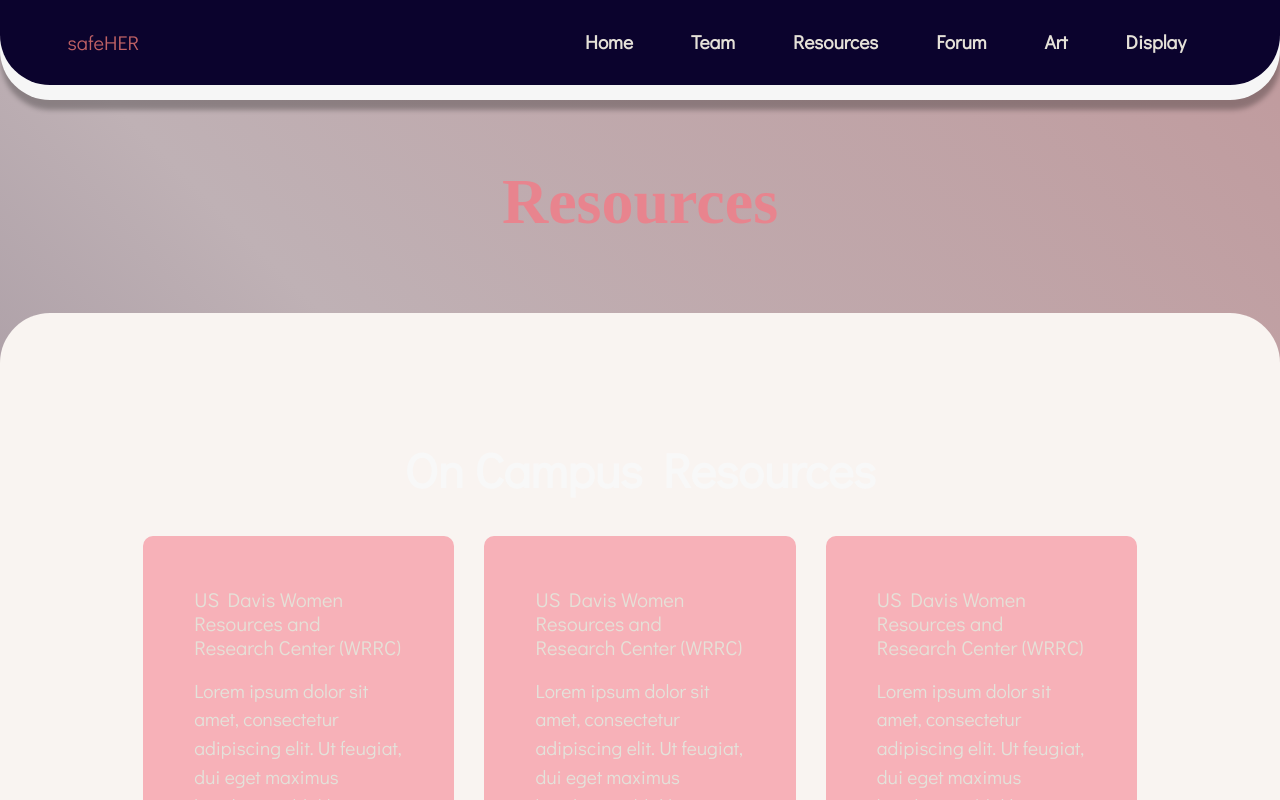
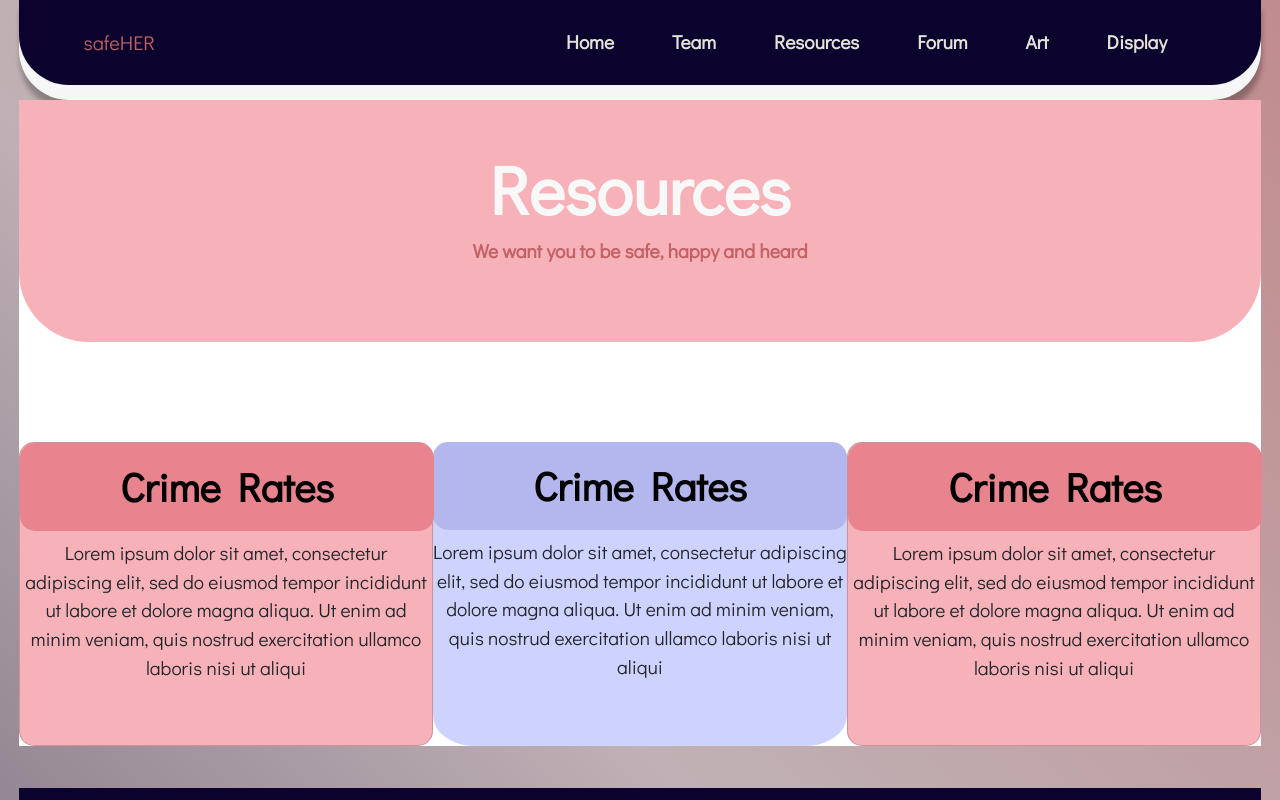
Before and after one commit to ArchitaSarin/safe-her1, a React (Create React App) app in the folder my-app/: page /resources in a window 1280 px wide. Shown: the top 800 px of the page. Built offline with nearby package versions, Linux system fonts and the light colour scheme.

Commit message:
Initial mock up of resources page

```diff
--- a/my-app/src/Components/resources.js
+++ b/my-app/src/Components/resources.js
@@ -4,69 +4,54 @@ import '../Styles/resources.css';
 
 export const Resources = () => {
     return (
-        <div className="index">
-            <h1 class="top-resource-heading">Resources</h1>
-            <div class="on-resources">
 
-                <h1>
-                    On Campus Resources
-                </h1>
+        <div id="main-page">
 
-                <div class="resource-container">
-                    <div class="resource-card">
-                        <h2>US Davis Women Resources and Research Center (WRRC)</h2>
+            <div id="header">
+                <h1 class="header-text">Resources</h1>
+                <p id="header-small-text">We want you to be safe, happy and heard</p>
+            </div>
+
+
+            <div id="card-section">
+
+                <div class="card">
+
+                        <h1 class="card-title">Crime Rates</h1>
+
+                    <div class="card-desc-">
                         <p>
-                            Lorem ipsum dolor sit amet, consectetur adipiscing elit. Ut feugiat, dui eget maximus hendrerit, nibh libero ultricies diam,
+                        Lorem ipsum dolor sit amet, consectetur adipiscing elit, sed do eiusmod tempor incididunt ut labore et dolore magna aliqua. Ut enim ad minim veniam, quis nostrud exercitation ullamco laboris nisi ut aliqui
                         </p>
                     </div>
+                </div>
 
-                    <div class="resource-card">
-                        <h2>US Davis Women Resources and Research Center (WRRC)</h2>
+
+                <div class="card-p">
+
+                        <h1 class="card-title-p">Crime Rates</h1>
+
+                    <div class="card-desc-p">
                         <p>
-                            Lorem ipsum dolor sit amet, consectetur adipiscing elit. Ut feugiat, dui eget maximus hendrerit, nibh libero ultricies diam,
+                        Lorem ipsum dolor sit amet, consectetur adipiscing elit, sed do eiusmod tempor incididunt ut labore et dolore magna aliqua. Ut enim ad minim veniam, quis nostrud exercitation ullamco laboris nisi ut aliqui
                         </p>
                     </div>
+                </div>
 
-                    <div class="resource-card">
-                        <h2>US Davis Women Resources and Research Center (WRRC)</h2>
+                <div class="card">
+
+                        <h1 class="card-title">Crime Rates</h1>
+
+                    <div class="card-desc-">
                         <p>
-                            Lorem ipsum dolor sit amet, consectetur adipiscing elit. Ut feugiat, dui eget maximus hendrerit, nibh libero ultricies diam,
+                        Lorem ipsum dolor sit amet, consectetur adipiscing elit, sed do eiusmod tempor incididunt ut labore et dolore magna aliqua. Ut enim ad minim veniam, quis nostrud exercitation ullamco laboris nisi ut aliqui
                         </p>
                     </div>
+                </div>
 
-                </div>
             </div>
 
-            <div class="off-resources">
 
-                <h1> Off-campus Resources </h1>
-
-                <div class="resource-container">
-
-
-                    <div class="resource-card">
-                        <h2>US Davis Women Resources and Research Center (WRRC)</h2>
-                        <p>
-                            Lorem ipsum dolor sit amet, consectetur adipiscing elit. Ut feugiat, dui eget maximus hendrerit, nibh libero ultricies diam,
-                        </p>
-                    </div>
-
-                    <div class="resource-card">
-                        <h2>US Davis Women Resources and Research Center (WRRC)</h2>
-                        <p>
-                            Lorem ipsum dolor sit amet, consectetur adipiscing elit. Ut feugiat, dui eget maximus hendrerit, nibh libero ultricies diam,
-                        </p>
-                    </div>
-
-                    <div class="resource-card">
-                        <h2>US Davis Women Resources and Research Center (WRRC)</h2>
-                        <p>
-                            Lorem ipsum dolor sit amet, consectetur adipiscing elit. Ut feugiat, dui eget maximus hendrerit, nibh libero ultricies diam,
-                        </p>
-                    </div>
-
-                </div>
-            </div>
         </div>
     )
 }
--- a/my-app/src/Styles/resources.css
+++ b/my-app/src/Styles/resources.css
@@ -1,5 +1,72 @@
+/* header stylings */
+#header{
+    background-color: #F7B1B8;
+    height: 242px;
+    padding-top: 48px;
+    padding-bottom: 148px;
+    border-bottom: 10%;
+    margin-bottom: 100px;
+    border-radius: 0px 0px 70px 70px;
+}
+.header-text{
+    font-size: 68px;
+    font-weight: bolder;
+
+}
+#header-small-text{
+    color: #C16265;
+    font-weight:bolder;
+}
+
+#main-page{
+    background-color: white;
+}
+
+/* card stylings */
+#card-section{
+    display: flex;
+    justify-content: space-evenly;
+    margin-bottom: 42px;
+
+}
+.card{
+    width: 414px;
+    height: 304px;
+    background-color: #F7B1B8;
+    border-radius: 15px;
+}
+.card-title{
+
+    color:black;
+    background-color: #E8848E;
+    border-radius: 15px;
+    width: 414px;
+    padding:20px;
+
+}
+
+.card-p{
+    width: 414px;
+    height: 304px;
+    background-color: #CED2FF;
+    border-radius: 10%;
+}
+.card-title-p{
 
 
+
+    color:black;
+    background-color: #B3B7EE;
+    border-radius: 15px;
+    width: 414px;
+    padding:20px;
+
+}
+
+
+
+
+/* old stylings */
 .top-resource-heading {
     font-family: "David Libre";
     color: #E8848E;
```
